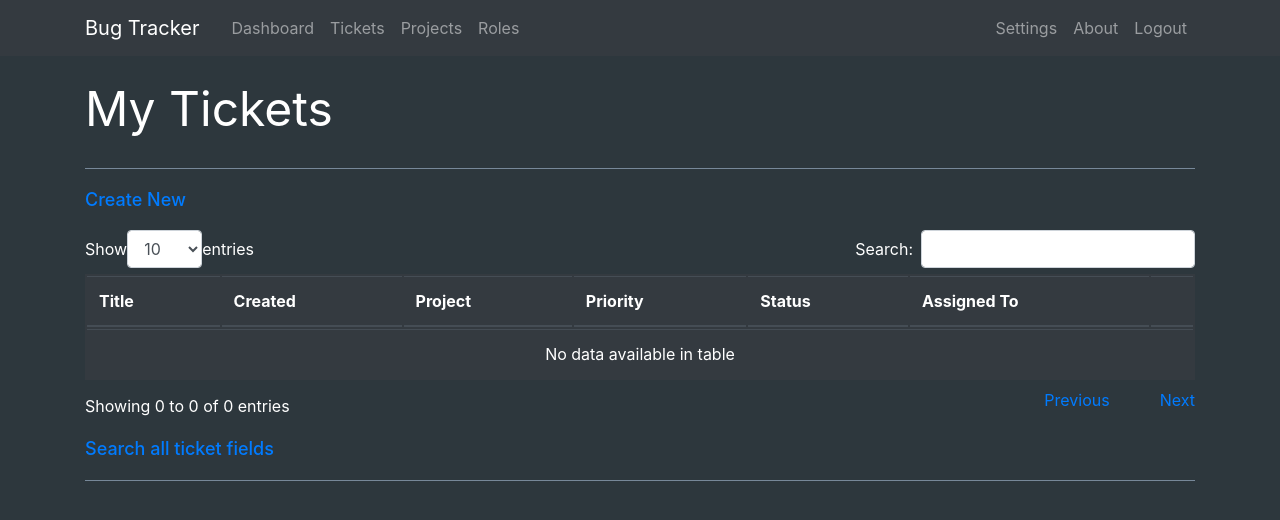
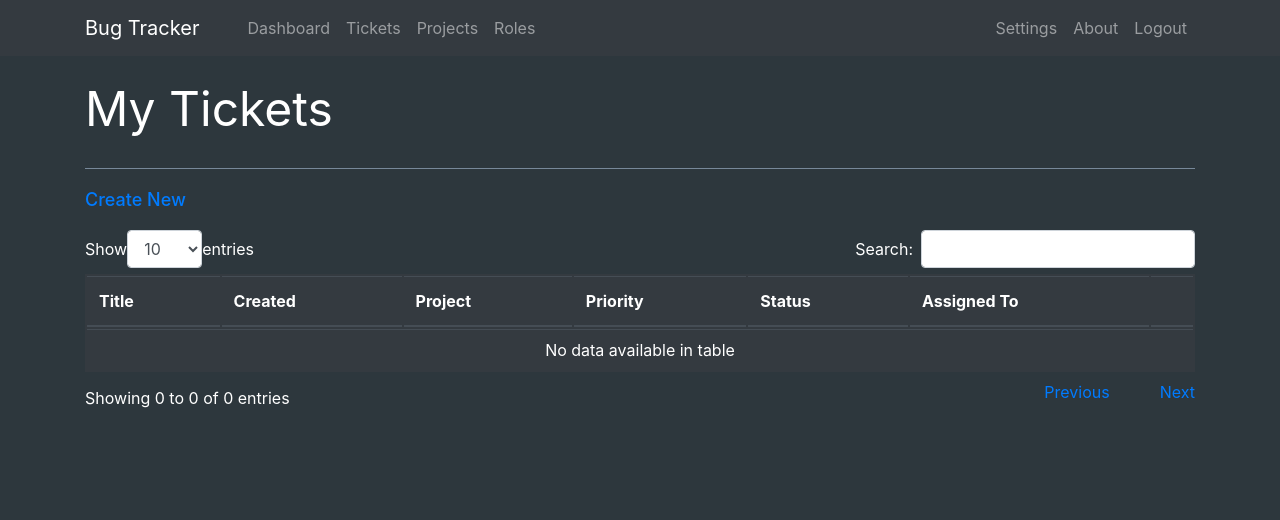
Before and after one commit to Anthony9698/BugTracker, a Django app: page /tickets/ in a window 1280 px wide. Shown: the top 520 px of the page. Run offline with Django 3.2, Linux system fonts and the light colour scheme; the visitor is signed in with stand-in values (Sample User, id 1); some libraries are stand-ins or nearby versions.

Commit message:
Cleaned up dashboard css file.

```diff
--- a/src/profiles/templates/dashboard.html
+++ b/src/profiles/templates/dashboard.html
@@ -8,11 +8,12 @@
 
 {% block content %}
 <div class="top-heading">
-  <h1>My Dashboard</h1>
+    <h1>My Dashboard</h1>
 </div>
-
-<div class="top-heading">
+<div class="second-heading">
     <h2>Recently updated tickets</h2>
+</div>
+<div>
     <table class="table table-dark table-hover">
         <thead>
             <tr>
@@ -51,9 +52,12 @@
             {% endfor %}
         </tbody>
     </table>
+<div>
     <a class="btn btn-link pl-0" href="{% url 'tickets' %}">View all tickets</a>
     <h2>Projects</h2>
-    <div class="emulated-flex-gap">
+</div>
+<div class="row">
+    <div class="col-10 emulated-flex-gap">
         {% for project in projects %}
         <figure>
             <a href="{% url 'project_detail' project.id %}">
@@ -68,11 +72,13 @@
         </figure>
         {% endfor %}
     </div>
-    <div>
-        {%  if user_projects|length > 5 %}
-        {% include 'pagination.html' with page=projects %}
-        {% endif %}
-    </div>
-    <a class="btn btn-link pl-0" href="{% url 'projects' %}">View project list</a>
+</div>
+<div>
+    {%  if user_projects|length > 4 %}
+    {% include 'pagination.html' with page=projects %}
+    {% endif %}
+</div>
+<div class="footer top-link">
+    <h4><a href="{% url 'projects' %}">View project list</a></h4>
 </div>
 {% endblock %}
--- a/src/profiles/templates/navbar.html
+++ b/src/profiles/templates/navbar.html
@@ -1,6 +1,6 @@
 <div class="navbar navbar-expand-md navbar-dark bg-dark fixed-top">
     <div class="container">
-        <a class="navbar-brand pr-2" href="{% url 'dashboard' %}">Bug Tracker</a>
+        <a class="navbar-brand pr-4" href="{% url 'dashboard' %}">Bug Tracker</a>
         <button class="navbar-toggler" type="button" data-toggle="collapse" data-target="#navbarsExampleDefault"
                 aria-controls="navbarsExampleDefault" aria-expanded="false" aria-label="Toggle navigation">
             <span class="navbar-toggler-icon"></span>
--- a/src/profiles/templates/ticket/tickets.html
+++ b/src/profiles/templates/ticket/tickets.html
@@ -5,10 +5,12 @@
 <div class="top-heading">
     <h1>My Tickets</h1>
 </div>
-
-<div class="top-heading">
+<div class="top-link">
     <h4><a href="{% url 'new_ticket' %}">Create New</a></h4>
-    <table id="ticketTable" class="table table-dark table-hover">
+</div>
+<div class="row">
+    <div class="col">
+        <table id="ticketTable" class="table table-dark table-hover">
         <thead>
             <tr>
                 <th>Title</th>
@@ -44,9 +46,13 @@
             {% endfor %}
         </tbody>
     </table>
-    <h4><a href="#">Search all ticket fields</a></h4>
+    </div>
 </div>
 {% endblock %}
+
+
+
+
 
 {% block child_scripts %}
 <script>
--- a/src/profiles/views.py
+++ b/src/profiles/views.py
@@ -74,7 +74,7 @@ def register_page(request):
 def dashboard(request):
     user_projects = Project.objects.filter(users__id=request.user.id)
     user_tickets = Ticket.objects.filter(project__in=user_projects).order_by('-last_modified_date')
-    project_paginator = Paginator(user_projects, 5)
+    project_paginator = Paginator(user_projects, 4)
     page = request.GET.get('page')
 
     try:
--- a/static/static-only/css/dashboard.css
+++ b/static/static-only/css/dashboard.css
@@ -79,10 +79,6 @@ table {
     margin-bottom: 10px;
 }
 
-#error_1_id_password2 {
-    color: red;
-}
-
 .alert, .alert-block, .alert-danger, ul {
     margin: 0;
     padding-left: 15px;
--- a/static/static/css/dashboard.css
+++ b/static/static/css/dashboard.css
@@ -15,7 +15,6 @@ dl dt, dl dd {
 }
 
 .top-heading {
-    width: auto;
     margin-bottom: 20px;
     border-bottom: 1px solid lightslategray;
 }
@@ -32,6 +31,13 @@ dl dt, dl dd {
 }
 
 .top-heading h4 {
+    font-size: 18px;
+    font-weight: 500;
+    margin-top: 20px;
+    margin-bottom: 20px;
+}
+
+.top-link h4 {
     font-size: 18px;
     font-weight: 500;
     margin-top: 20px;
@@ -57,15 +63,15 @@ dl dt, dl dd {
     color:white;
 }
 
+.second-heading h2 {
+    font-weight: normal;
+    margin-bottom: 10px;
+}
+
 .login-form {
     width: 400px;
     margin: auto;
     color: white;
-}
-
-.stretch-button {
-    width: 100%;
-    display: block;
 }
 
 .login-form-container {
@@ -79,10 +85,6 @@ dl dt, dl dd {
 .logo-container {
     border-bottom: white solid 1px;
     margin-bottom: 10px;
-}
-
-#error_1_id_password2 {
-    color: red;
 }
 
 .alert, .alert-block, .alert-danger, ul {
@@ -112,14 +114,6 @@ dl dt, dl dd {
 
 #ticketTable_info, #projectTicketTable_info {
     color:white;
-}
-
-.ticket-description-list dt{
-    color: #ffffffb8;
-}
-
-.ticket-description-list span{
-    color: grey;
 }
 
 .priority-label {
@@ -160,27 +154,8 @@ dl dt, dl dd {
     margin: 50px 0 0 50px;
   }
 
-/* .navbar-nav {
-    padding-right: 10%;
-} */
-
 .audit_messages pre {
     color: white;
-}
-
-.content-container {
-    width: 90%;
-    margin-left: auto;
-    margin-right: auto;
-}
-
-/* .nav-container {
-    padding-left: 14%;
-    padding-right: 5%;
-} */
-
-.link-no-left-padding {
-    padding-left: 0;
 }
 
 .project-icons-container {
@@ -188,20 +163,10 @@ dl dt, dl dd {
     color: white;
 }
 
-.no-border-bottom {
-    border-bottom: none
-}
-
-.no-left-right-margin {
-    margin-left: 0;
-    margin-right: 0;
-}
-
-.no-left-right-padding {
-    padding-left: 0;
-    padding-right: 0;
-}
-
 .float-right {
     float: right;
 }
+
+.table tr td{
+    padding: .5rem;
+}
```
